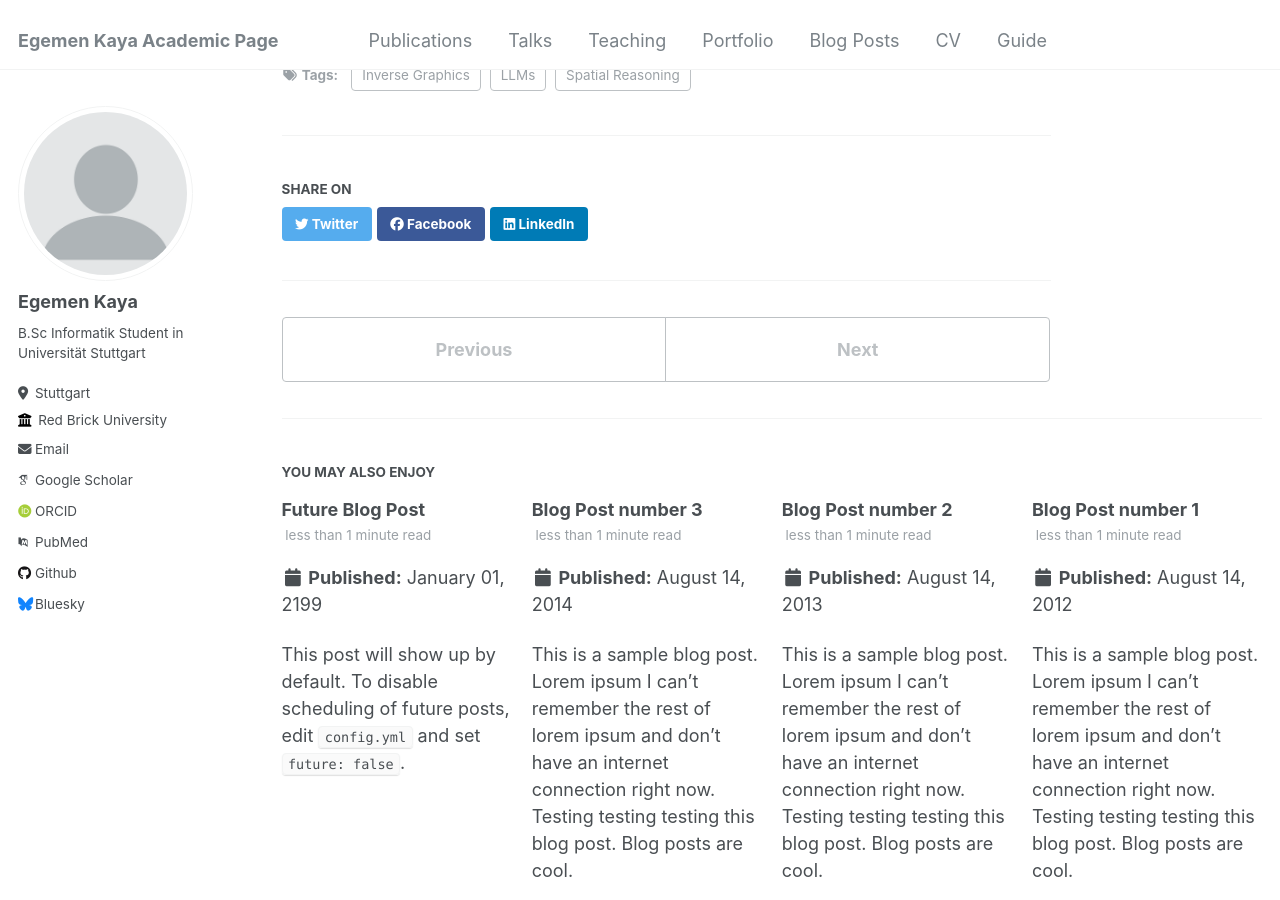
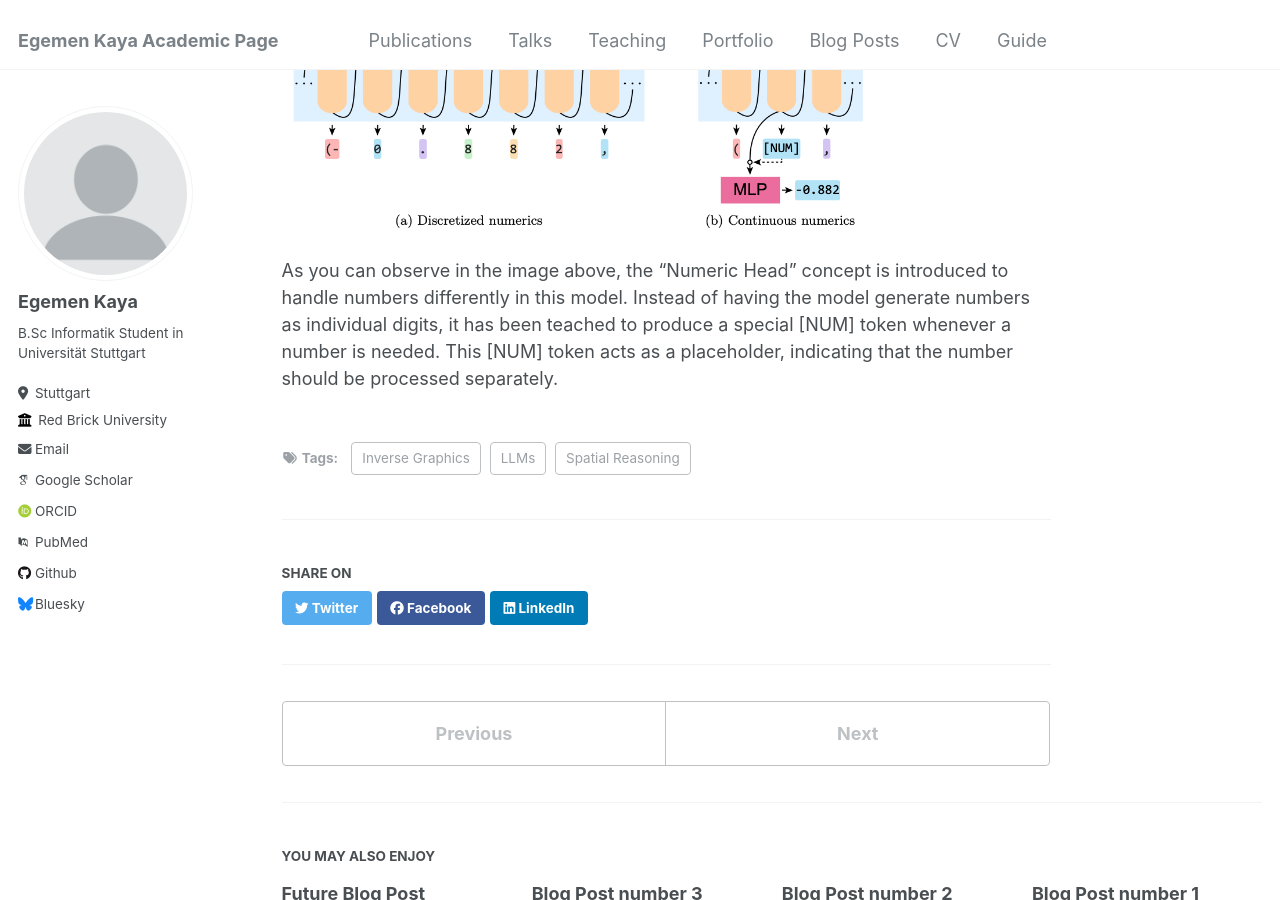
Before and after one commit to egemeenkaya/egemeenkaya.github.io, a Jekyll site: the page built from _posts/2015-08-14-blog-post-4.md, in a window 1280 px wide and 900 px high, scrolled down 3296 px. Built offline with Jekyll 4.4.1, drawn with Linux system fonts in a browser that asks for light colours; some web fonts are replaced; some of the changed text lies outside the part shown.

Commit message:
Update 2015-08-14-blog-post-4.md

```diff
--- a/_posts/2015-08-14-blog-post-4.md
+++ b/_posts/2015-08-14-blog-post-4.md
@@ -48,3 +48,7 @@ To train the model, pairs of codes and their corresponding images are given to t
 <img src="/images/pifalanfilan.png" alt="formula1" align="center" width="200"/>
 
 Where s_i represents the ith token.
+
+<img src="/images/numerichead.png" alt="numerichead" align="center" width="600"/>
+
+As you can observe in the image above, the "Numeric Head" concept is introduced to handle numbers differently in this model. Instead of having the model generate numbers as individual digits, it has been teached to produce a special [NUM] token whenever a number is needed. This [NUM] token acts as a placeholder, indicating that the number should be processed separately.
```
